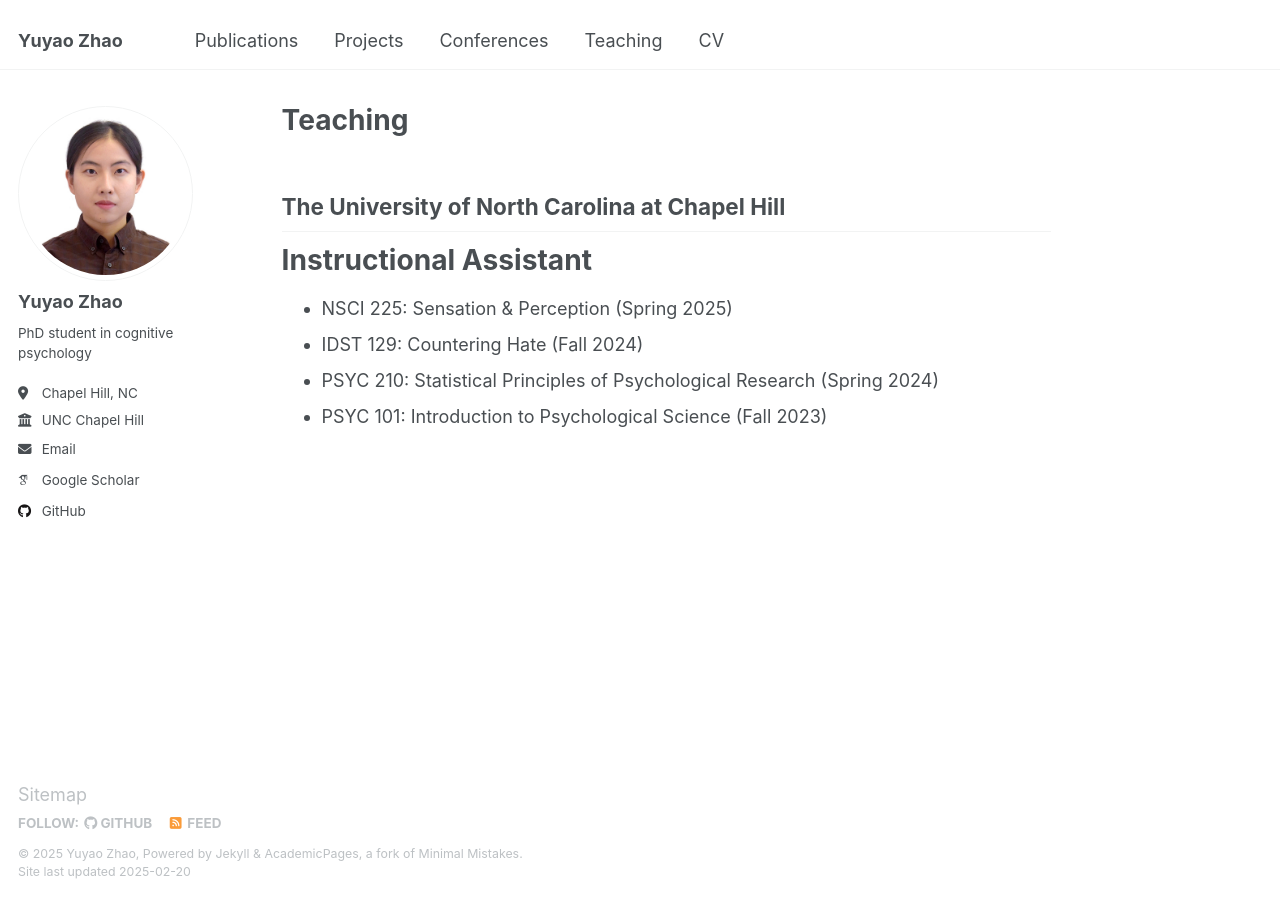
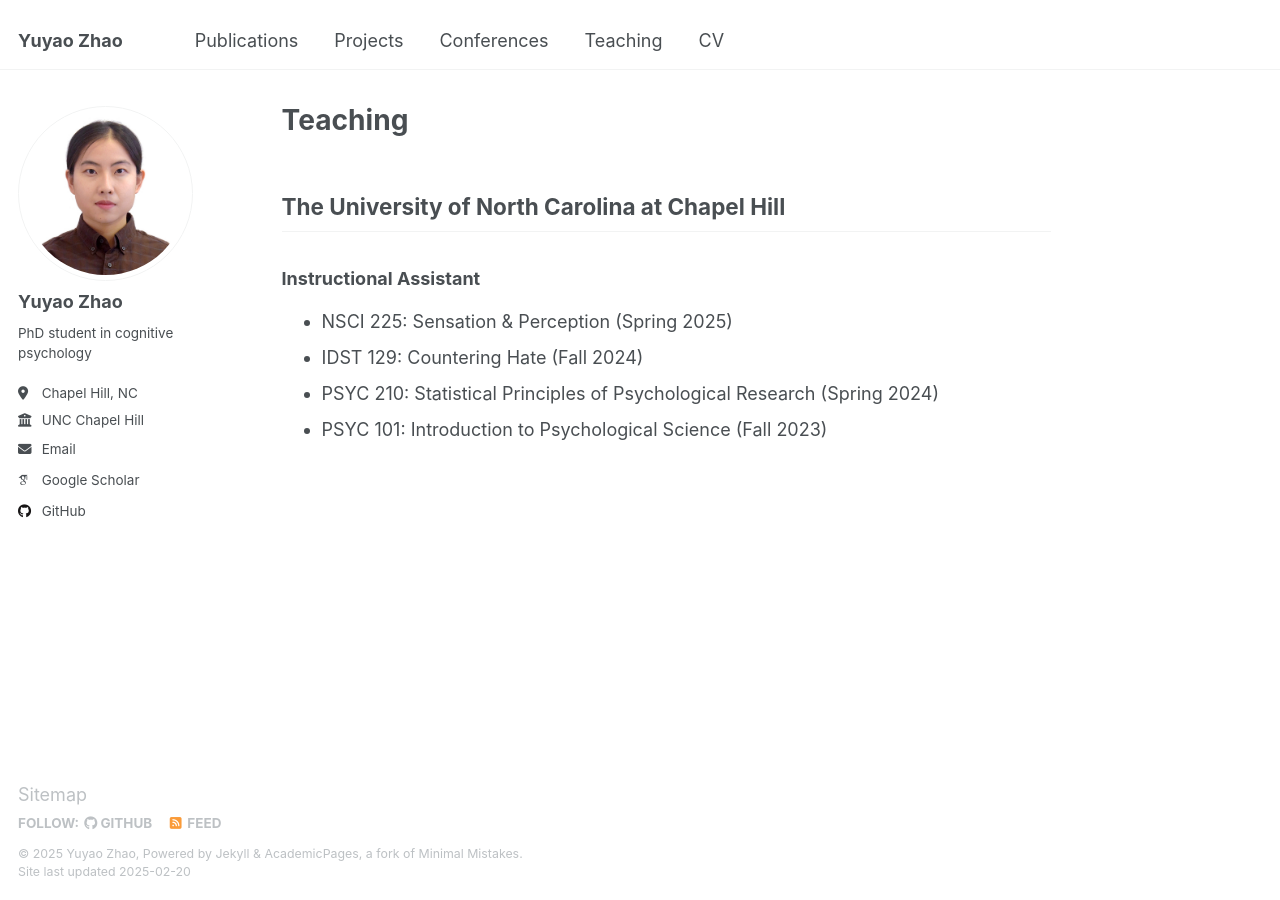
Before and after one commit to zhaoyuyao/zhaoyuyao.github.io, a Jekyll site: the page built from _pages/teaching.md, in a window 1280 px wide. Built offline with Jekyll 4.4.1, drawn with Linux system fonts in a browser that asks for light colours; some web fonts are replaced.

```diff
--- a/_pages/teaching.md
+++ b/_pages/teaching.md
@@ -3,7 +3,7 @@ permalink: /teaching/
 title: "Teaching"
 ---
 ## The University of North Carolina at Chapel Hill
-# Instructional Assistant
+### Instructional Assistant
 - NSCI 225: Sensation & Perception (Spring 2025)
 - IDST 129: Countering Hate (Fall 2024)
 - PSYC 210: Statistical Principles of Psychological Research (Spring 2024)
```
